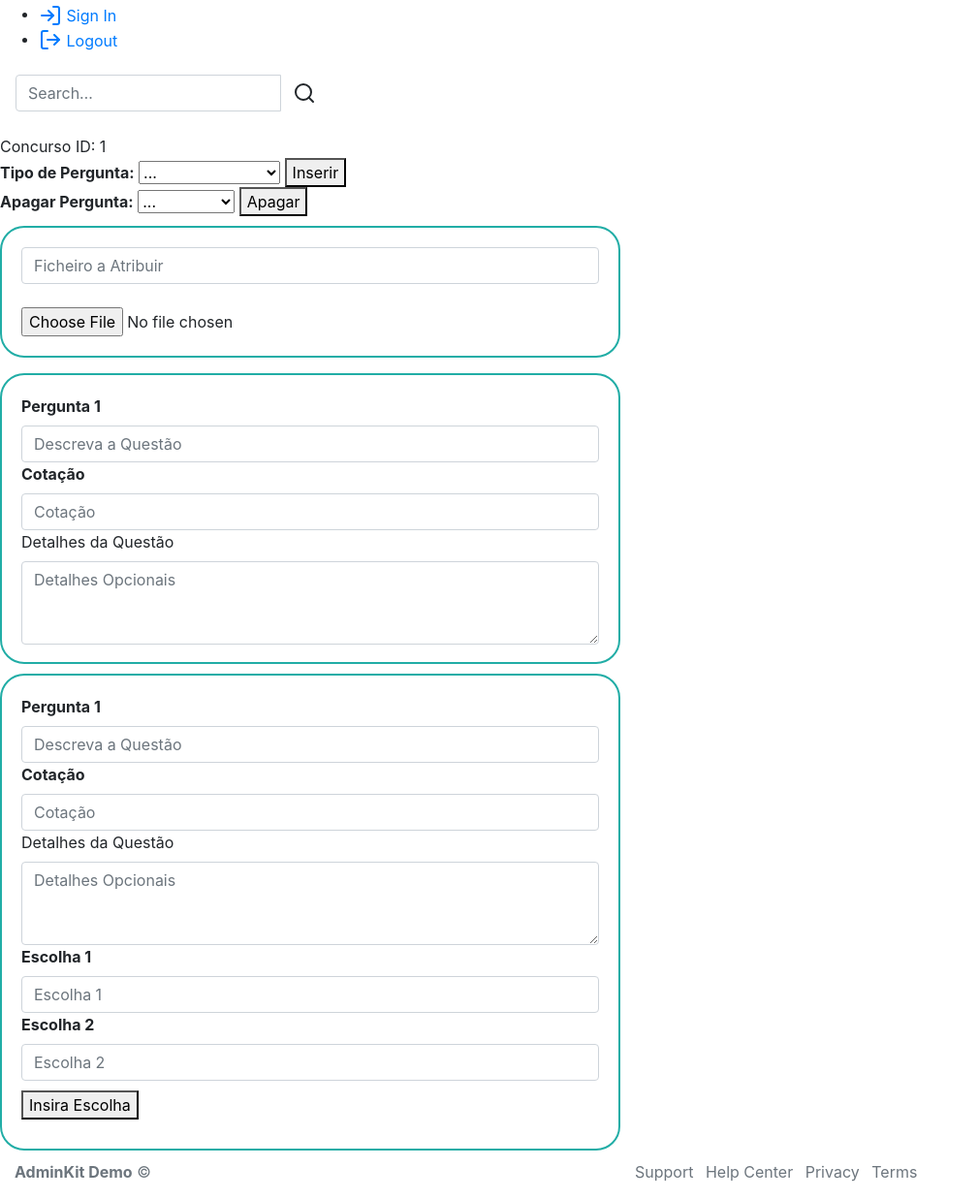
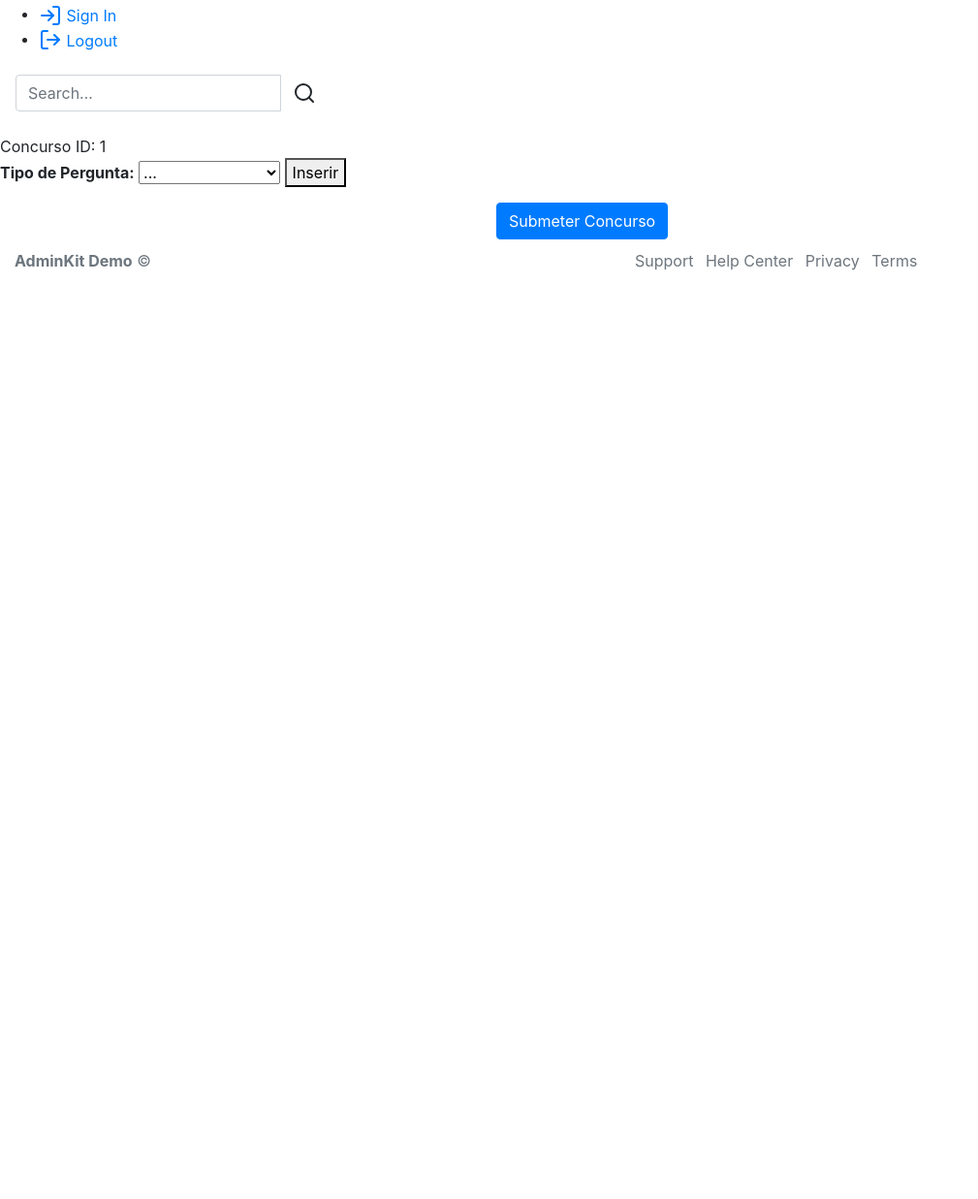
Before and after one commit to V4lk01/PWResultados, a Flask app: template templates/test.html in a window 1280 px wide. Shown: the part 214-1451 px from the top of the page at 97% size, without its empty margins (0-1009 px from the left). After the commit the page ends 493 px from the top, so only its background shows below. Run offline with Flask 2, Linux system fonts and the light colour scheme; the template is opened without the code that fills it: most values are stand-ins (such as "Sample title", 1, 10 or a date in 2020); some libraries are stand-ins or nearby versions.

Commit message:
Add files via upload
Added delete Button to questions
added id's to all parameters

```diff
--- a/templates/test.html
+++ b/templates/test.html
@@ -37,6 +37,13 @@
     margin-top:10px;
     margin-bottom:10px;
     width: 50%;
+  }
+
+  .submitForm{
+
+    margin-top:10px;
+    margin-bottom:10px;
+    margin-left:40%;
   }
 </style>
 
@@ -96,29 +103,17 @@ Concurso ID: {{contest_id}}
       </button>
     </span>
   </div>
-  <div class="deleteQuestion">
-    <span>
-      <b>Apagar Pergunta:</b>
-        <select class="miniSelect" id="deleteSelect" aria-label="Apagar Pergunta...">
-          <option selected>...</option>
-          <option value="1">Pergunta1</option>
-          <option value="2">Pergunta2</option>
-        </select>
-        <button id="deleteQuestionButton" onclick="deleteQuestion()">
-          Apagar
-        </button>
-      </span>
-  </div>
+
 
 <form>
-<div class="fileInsertQuestion">
+    <div hidden class="fileInsertQuestion">
         <input type="text" class="form-control" id="fileInsertQuestion1" aria-describedby="questionDescription" placeholder="Ficheiro a Atribuir">
         <br>
         <input type="file" class="form-control-file" id="inputFile">
     </div>
 
     </div>
-<div class="dynamicElementOpenAnswer" id="openAns">
+    <div hidden class="dynamicElementOpenAnswer" id="openAns">
       <label for="question1"><b>Pergunta 1</b></label>
 
       <input type="text" class="form-control" id="question1" aria-describedby="scoreQuestion1" placeholder="Descreva a Questão">
@@ -130,7 +125,7 @@ Concurso ID: {{contest_id}}
 
     </div>
 
-<div class="dynamicElementMultipleChoice" id="mulChoice">
+    <div hidden class="dynamicElementMultipleChoice" id="mulChoice">
       <label for="question2"><b>Pergunta 1</b></label>
       <input type="text" class="form-control" id="question2" aria-describedby="scoreQuestion1" placeholder="Descreva a Questão">
 
@@ -139,14 +134,14 @@ Concurso ID: {{contest_id}}
 
       <label for="textoArea1">Detalhes da Questão</label>
       <textarea class="form-control" id="textoArea2" rows="3" placeholder ="Detalhes Opcionais"></textarea>
-
+      <div class="escolhas" id = "escolhas">
         <label for="choice1"><b>Escolha 1</b></label>
         <input type="text" class="form-control" id="question2choice1" aria-describedby="choice1" placeholder="Escolha 1">
         <label for="choice1"><b>Escolha 2</b></label>
         <input type="text" class="form-control" id="question2choice2" aria-describedby="choice2" placeholder="Escolha 2">
-
+      </div>
       <div class="insertChoice">
-    <button type="button" onclick="">Insira Escolha</button>
+        <button type="button" onclick="insertChoice()">Insira Escolha</button>
       </div>
 
 
@@ -155,62 +150,79 @@ Concurso ID: {{contest_id}}
 
     </div>
 
+    <div class="submitForm">
+      <input class="btn btn-primary" type="submit" value="Submeter Concurso">
+    </div>
 </form>
 
 
 <script>
+  var counter = 0;
 
   function generateQuestion(){ // FALTA POR IDS POR PERGUNTA E AFINS
       var selectedOption = document.getElementById('questionSelector');
       var div = document.createElement('div')
       var countDivs;
+      var closeButton = document.querySelectorAll(".closeButton");
 
      if(selectedOption.options[selectedOption.selectedIndex].value == "openAnswer"){
-       div.innerHTML = `<div class="dynamicElementOpenAnswer" id="openAns">
-        <label for="question1"><b>Pergunta 1</b></label>
-
-        <input type="text" class="form-control" id="question1" aria-describedby="scoreQuestion1" placeholder="Descreva a Questão">
+       counter++;
+       div.innerHTML = `<div class="dynamicElementOpenAnswer" id="openAns${counter}">
+        <label for="question1"><b>Pergunta ${counter}</b></label>
+        <span class="closeButton">X</span>
+        <input type="text" class="form-control" id="question${counter}" aria-describedby="scoreQuestion1" placeholder="Descreva a Questão">
         <label for="scoreQuestion1"><b>Cotação</b></label>
 
-        <input type="text" class="form-control" id="scoreQuestion1" aria-describedby="questionDescription" placeholder="Cotação">
+        <input type="text" class="form-control" id="scoreQuestion${counter}" aria-describedby="questionDescription" placeholder="Cotação">
         <label for="textoArea1">Detalhes da Questão</label>
-        <textarea class="form-control" id="textoArea1" rows="3" placeholder ="Detalhes Opcionais"></textarea>
+        <textarea class="form-control" id="textoArea${counter}" rows="3" placeholder ="Detalhes Opcionais"></textarea>
+
 
       </div>`;
       document.querySelector('div.insertQuestionsBelow').appendChild(div);
      }
 
      else if(selectedOption.options[selectedOption.selectedIndex].value == "multipleChoice"){
-      div.innerHTML = `<div class="dynamicElementMultipleChoice" id="mulChoice">
-        <label for="question2"><b>Pergunta 1</b></label>
-        <input type="text" class="form-control" id="question2" aria-describedby="scoreQuestion1" placeholder="Descreva a Questão">
+      counter++;
+      div.innerHTML = `<div class="dynamicElementMultipleChoice" id="mulChoice${counter}">
+        <label for="question2"><b>Pergunta ${counter}</b></label>
+        <span class="closeButton">X</span>
+        <input type="text" class="form-control" id="question${counter}" aria-describedby="scoreQuestion1" placeholder="Descreva a Questão">
 
         <label for="scoreQuestion1"><b>Cotação</b></label>
-        <input type="text" class="form-control" id="scoreQuestion2" aria-describedby="questionDescription" placeholder="Cotação">
+        <input type="text" class="form-control" id="scoreQuestion${counter}" aria-describedby="questionDescription" placeholder="Cotação">
 
         <label for="textoArea1">Detalhes da Questão</label>
-        <textarea class="form-control" id="textoArea2" rows="3" placeholder ="Detalhes Opcionais"></textarea>
-
+        <textarea class="form-control" id="textoArea${counter}" rows="3" placeholder ="Detalhes Opcionais"></textarea>
+        <div class="escolhas" id = "escolhas">
         <label for="choice1"><b>Escolha 1</b></label>
-        <input type="text" class="form-control" id="question2choice1" aria-describedby="choice1" placeholder="Escolha 1">
+        <input type="text" class="form-control" id="question${counter}choice1" aria-describedby="choice1" placeholder="Escolha 1">
         <label for="choice1"><b>Escolha 2</b></label>
-        <input type="text" class="form-control" id="question2choice2" aria-describedby="choice2" placeholder="Escolha 2">
-
+        <input type="text" class="form-control" id="question${counter}choice2" aria-describedby="choice2" placeholder="Escolha 2">
+        </div>
         <div class="insertChoice">
-          <button type="button" onclick="">Insira Escolha</button>
+          <button type="button" onclick="insertChoice()">Insira Escolha</button>
         </div>`;
      document.querySelector('div.insertQuestionsBelow').appendChild(div);
     }
 
     else if(selectedOption.options[selectedOption.selectedIndex].value == "fileAnswer"){
-      div.innerHTML = `<div class="fileInsertQuestion">
-        <input type="text" class="form-control" id="fileInsertQuestion1" aria-describedby="questionDescription" placeholder="Ficheiro a Atribuir">
+      counter++;
+      div.innerHTML = `<div class="fileInsertQuestion" id="fileAnswer${counter}">
+        <span class="closeButton">X</span>
+        <input type="text" class="form-control" id="fileInsertQuestion${counter}" aria-describedby="questionDescription" placeholder="Ficheiro a Atribuir">
         <br>
-        <input type="file" class="form-control-file" id="inputFile">
+        <input type="file" class="form-control-file" id="inputFile${counter}">
     </div>`;
      document.querySelector('div.insertQuestionsBelow').appendChild(div);
     }
 
+    closeButton.forEach(btn=>{
+      btn.addEventListener("click",function(){
+        btn.parentElement.remove();
+      })
+    })
+    //console.log(closeButton);
 
 
   }
@@ -218,7 +230,22 @@ Concurso ID: {{contest_id}}
   function deleteQuestion(){ // POR DESENVOLVER
 
     var questions = document.querySelectorAll("div.fileInsertQuestion,div.dynamicElementOpenAnswer,div.dynamicElementMultipleChoice");
-    console.log(questions[0]);
+
+  }
+
+  function insertChoice(){ // POR DESENVOLVER
+
+
+    var count = document.getElementById("mulChoice").querySelectorAll("div.escolhas label").length;// ADICIONAR DINAMISMO ;
+    var escolha = document.createElement('div');
+
+
+
+
+    escolha.innerHTML = `<div><label for="choice`+count+`"><b>Escolha`+count+`</b></label>
+    <input type="text" class="form-control" id="question2choice`+count+`" aria-describedby="choice" placeholder="Escolha `+count+`" </input></div>`;
+    document.querySelector('div.escolhas').appendChild(escolha);
+
   }
 
 </script>
```
Lines whose indentation alone changed are shown as unchanged.
